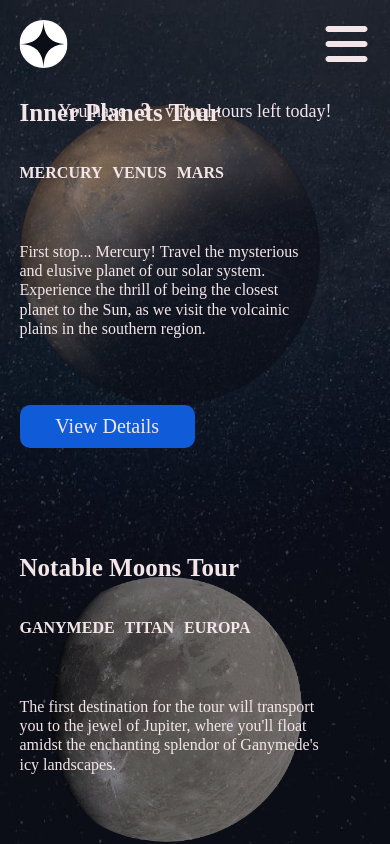
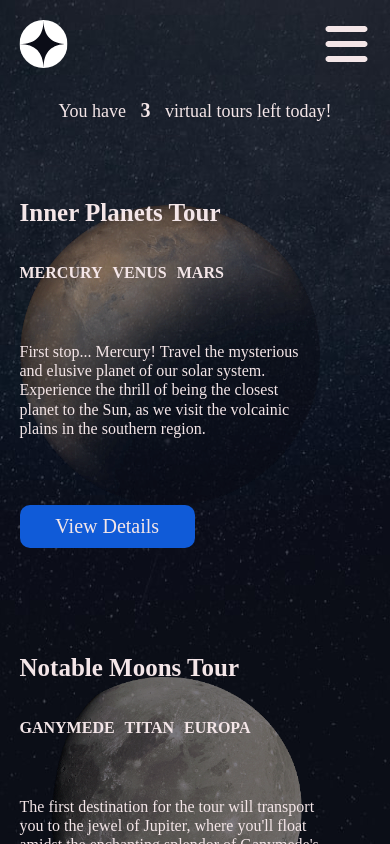
Before and after one commit to luxury-cruise-tour/luxuryCruiseTour, a React (Create React App) app: page /tours in a window 390 px wide. Shown: the top 844 px of the page. Built offline with nearby package versions, Linux system fonts and the light colour scheme; no server answers; a web font is replaced by a local one.

Commit message:
More clean ups with component css

```diff
--- a/src/App.css
+++ b/src/App.css
@@ -484,6 +484,7 @@ body {
     display: flex;
     flex-direction: column;
     padding-left: 100px;
+    padding-top: 200px;
   }
 
   .toursLayout {
--- a/src/components/Locations.js
+++ b/src/components/Locations.js
@@ -111,5 +111,4 @@ const Locations = ({toursLeft}) => {
     }
 }
 
-
 export default Locations;
```
